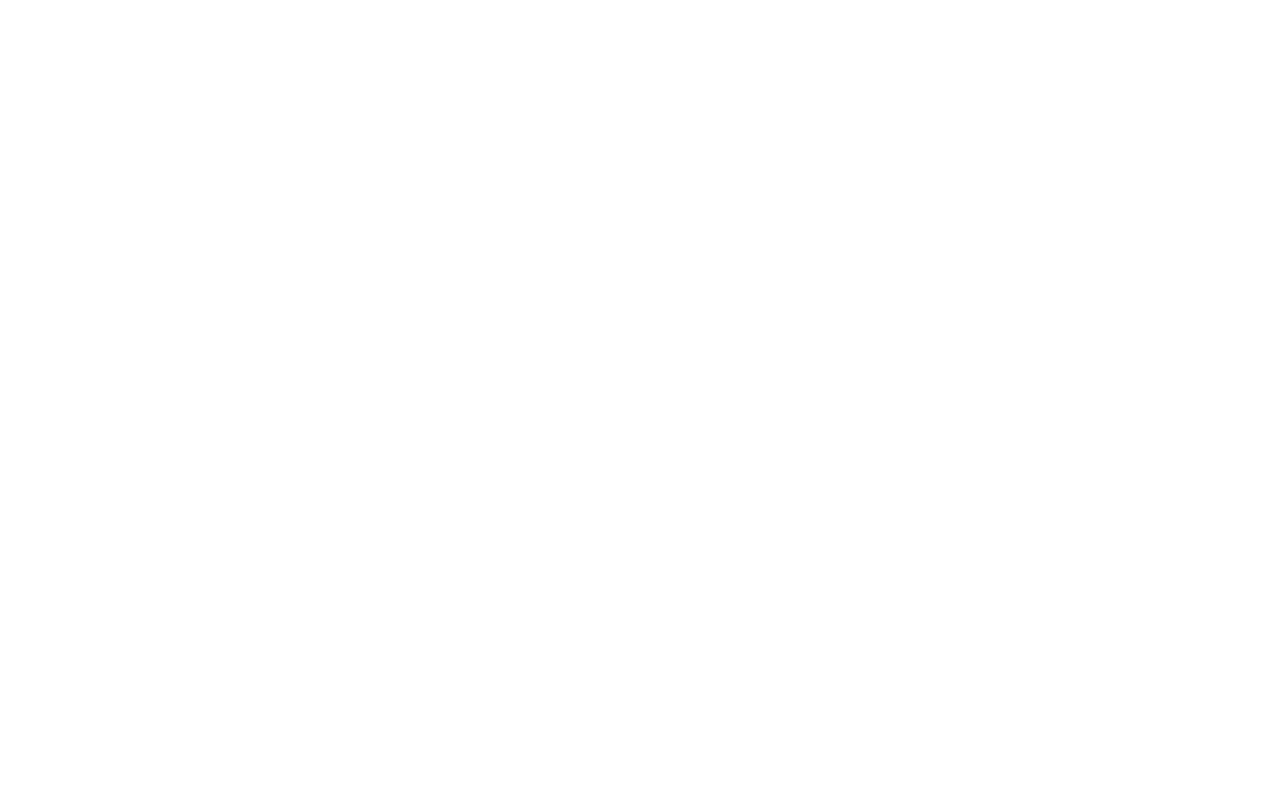
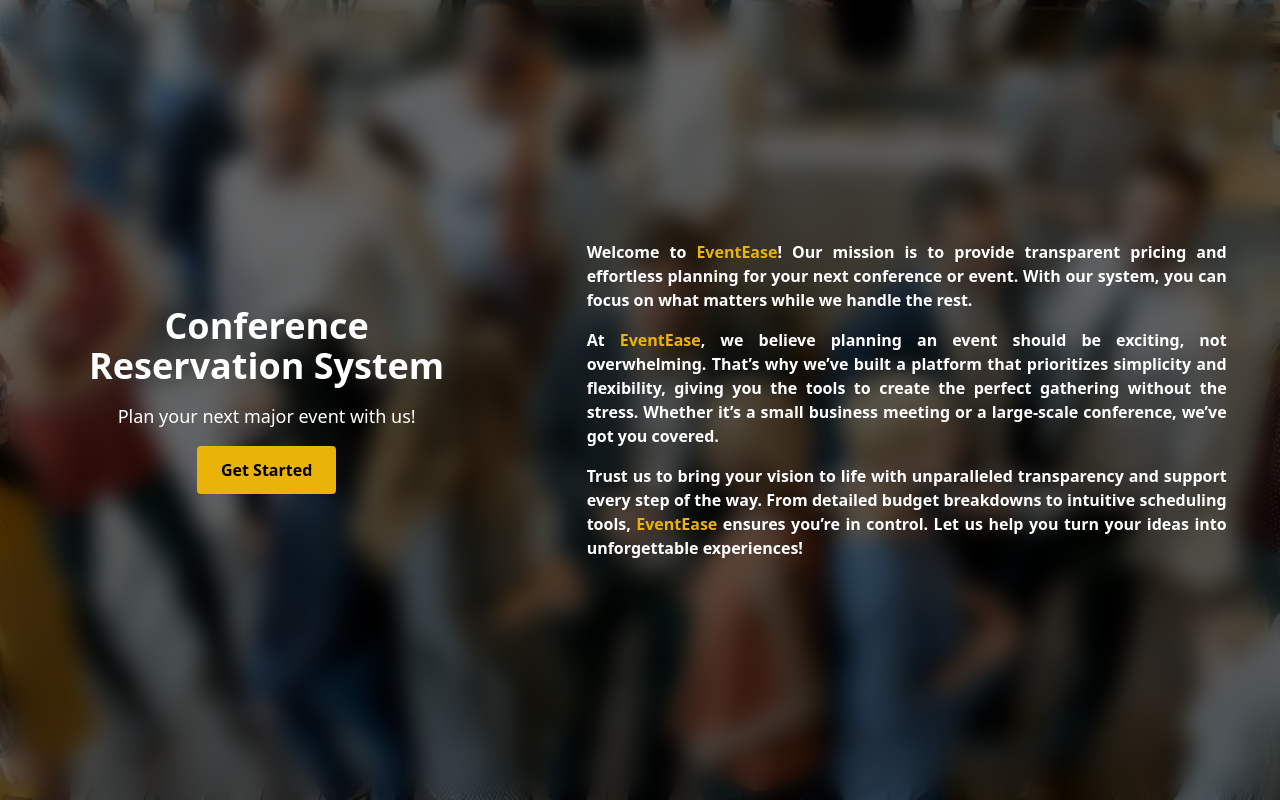
Before and after one commit to laurarnichols/conference-reservation-site, a React (Vite) app: page / in a window 1280 px wide. Built offline with nearby package versions, Linux system fonts and the light colour scheme.

Commit message:
Fix Tailwind linking and add landing page

```diff
--- a/package.json
+++ b/package.json
@@ -20,15 +20,15 @@
     "@types/react": "^18.3.18",
     "@types/react-dom": "^18.3.5",
     "@vitejs/plugin-react": "^4.3.4",
-    "autoprefixer": "^10.4.20",
     "eslint": "^9.17.0",
     "eslint-plugin-react": "^7.37.2",
     "eslint-plugin-react-hooks": "^5.0.0",
     "eslint-plugin-react-refresh": "^0.4.16",
     "gh-pages": "^6.2.0",
     "globals": "^15.14.0",
+    "vite": "^6.0.5",
     "postcss": "^8.4.49",
     "tailwindcss": "^3.4.17",
-    "vite": "^6.0.5"
+    "autoprefixer": "^10.4.20"
   }
 }
--- /dev/null
+++ b/postcss.config.js
@@ -0,0 +1,4 @@
+export const plugins = {
+  tailwindcss: {},
+  autoprefixer: {},
+};
--- a/src/App.jsx
+++ b/src/App.jsx
@@ -1,11 +1,12 @@
 import { useState } from 'react'
+import LandingPage from './LandingPage';
 
 function App() {
   const [showVenue, setShowVenue] = useState(false);
 
   return (
     <>
-
+      <LandingPage />
     </>
   )
 }
--- /dev/null
+++ b/src/LandingPage.css
@@ -0,0 +1,3 @@
+.bg-people {
+    background-image: url('/people.jpg');
+}
--- /dev/null
+++ b/src/LandingPage.jsx
@@ -0,0 +1,37 @@
+import React from "react";
+import "./LandingPage.css";
+
+const LandingPage = () => {
+  return (
+    <>
+        <div className="relative h-screen bg-cover bg-center bg-people">
+            <div className="absolute inset-0 bg-black bg-opacity-60 backdrop-blur-md"></div>
+            <div className="relative flex h-full items-center justify-around">
+                {/* Left Section */}
+                <div className="flex flex-col items-center justify-center text-center text-white space-y-4 w-1/3 h-2/3">
+                    <h1 className="text-4xl font-bold">Conference Reservation System</h1>
+                    <p className="text-lg">Plan your next major event with us!</p>
+                    <button className="px-6 py-3 bg-yellow-500 text-black font-semibold rounded hover:bg-yellow-600 transition">
+                    Get Started
+                    </button>
+                </div>
+                {/* Right Section */}
+                <div className="flex flex-col items-center justify-center w-1/2 h-2/3  space-y-4">
+                    <p className="text-white font-bold text-justify">
+                        Welcome to <span className="text-yellow-500">EventEase</span>! Our mission is to provide transparent pricing and effortless planning for your next conference or event. With our system, you can focus on what matters while we handle the rest.
+                    </p>
+                    <p className="text-white font-bold text-justify">
+                        At <span className="text-yellow-500">EventEase</span>, we believe planning an event should be exciting, not overwhelming. That’s why we’ve built a platform that prioritizes simplicity and flexibility, giving you the tools to create the perfect gathering without the stress. Whether it’s a small business meeting or a large-scale conference, we’ve got you covered.
+                    </p>
+                    <p className="text-white font-bold text-justify">
+                        Trust us to bring your vision to life with unparalleled transparency and support every step of the way. From detailed budget breakdowns to intuitive scheduling tools, <span className="text-yellow-500">EventEase</span> ensures you’re in control. Let us help you turn your ideas into unforgettable experiences!
+                    </p>
+
+                </div>
+            </div>
+        </div>
+    </>
+  );
+};
+
+export default LandingPage;
--- a/vite.config.js
+++ b/vite.config.js
@@ -1,8 +1,13 @@
-import { defineConfig } from 'vite'
-import react from '@vitejs/plugin-react'
+import { defineConfig } from 'vite';
+import react from '@vitejs/plugin-react';
+import tailwindcss from "tailwindcss";
 
 // https://vite.dev/config/
 export default defineConfig({
-  base: "/conference-reservation-site",
   plugins: [react()],
+  css: {
+    postcss: {
+      plugins: [tailwindcss()]
+    }
+  }
 })
```
Also changed, not shown: public/people.jpg (added), 1 other file (tests, documents, lock files or other folders).
